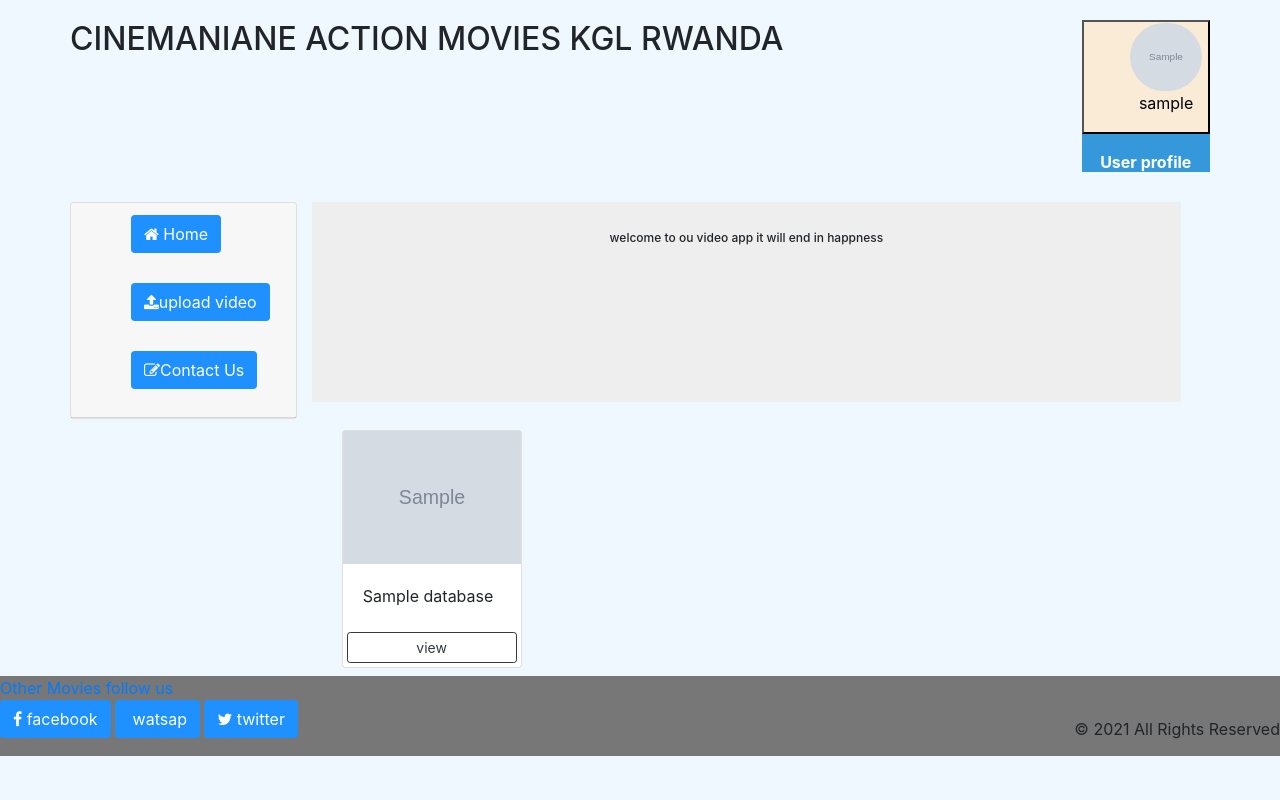
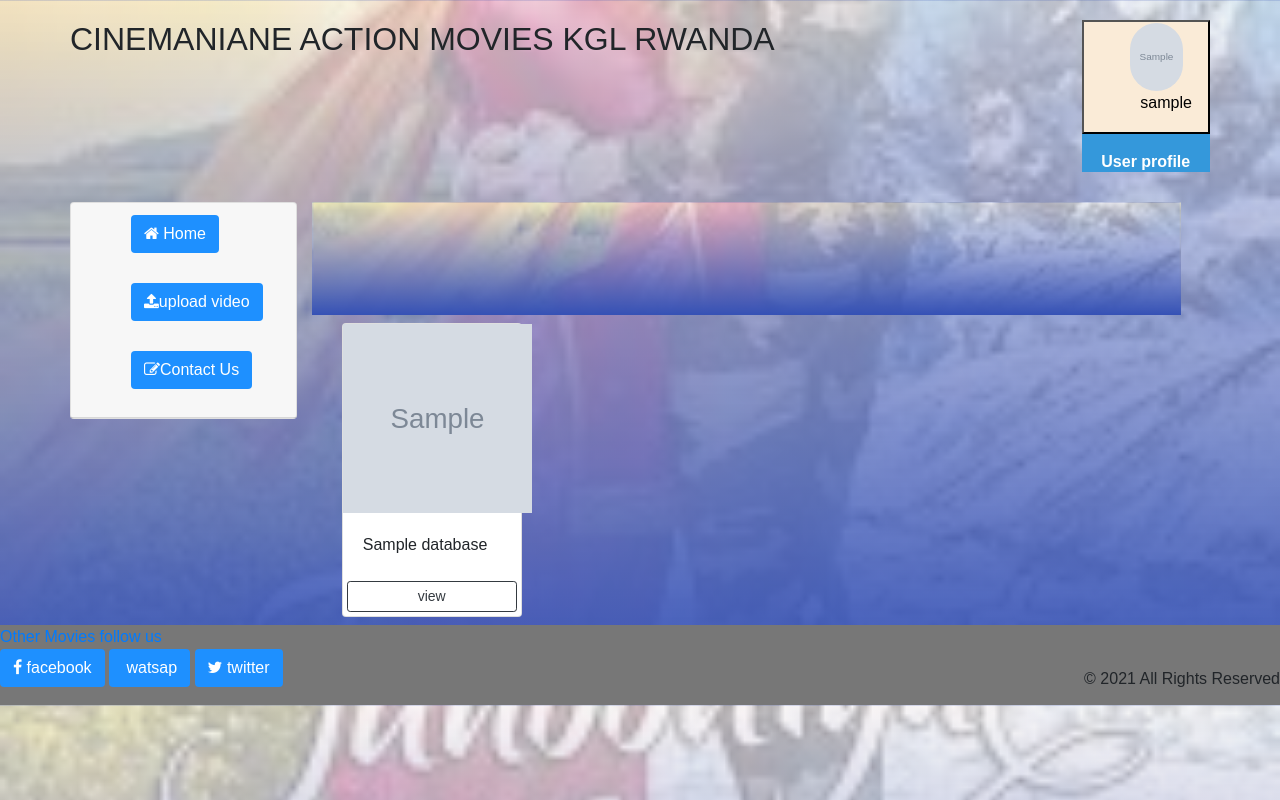
Before and after one commit to Olivierbiganiro/app, a Django app: page / in a window 1280 px wide. Run offline with Django 4.2, Linux system fonts and the light colour scheme; a user stored in the database is signed in; tables that the repository leaves empty hold one stand-in row (values such as "Sample post"); grey boxes marked "Sample" are stand-in pictures; parts of the project's set-up code (start-up, migrations or seed data) failed here and were passed over.

Commit message:
last code

```diff
--- a/myapp/forms.py
+++ b/myapp/forms.py
@@ -1,6 +1,4 @@
-from distutils.command.upload import upload
 from email.policy import default
-from django.forms import ModelForm
 from django.contrib.auth.forms import UserCreationForm
 from django.contrib.auth.models import User
 from django import forms
--- a/myapp/models.py
+++ b/myapp/models.py
@@ -9,10 +9,10 @@ from django.db import models
 from embed_video.fields import EmbedVideoField
 
 class Database(models.Model):
-    movie_poster =models.ImageField(default='default.jpg ', null=True, upload_to='video_photoes')
-    movie_link=EmbedVideoField()
+    movie_poster =models.ImageField(default='default.jpg ', upload_to='video_photoes', null=False)
+    movie_link=EmbedVideoField(null=False)
     date_uploaded = models.DateTimeField(default=django.utils.timezone.now)
-    title = models.CharField(max_length=100, blank=True, null=True)
+    title = models.CharField(max_length=100, blank=True, null=False)
     release_date =models.DateTimeField(auto_now_add=True, null=True, editable=True)
     main_actors = models.CharField(max_length=100)
     genre = models.CharField(max_length=100)
@@ -27,9 +27,9 @@ class Database(models.Model):
 
 class Profile(models.Model):
     choice=[
-        ('M', 'Male'),
-        ('F', 'Female'),
-        ('O', 'Other'),
+        ('Male', 'Male'),
+        ('Female', 'Female'),
+        ('Other', 'Other'),
         ]
     user=models.OneToOneField(User, on_delete=models.CASCADE)
     gender=models.CharField(max_length=10, choices=choice)
--- a/myapp/views.py
+++ b/myapp/views.py
@@ -76,7 +76,6 @@ def signin(request):
     return render(request, 'signin.html', {'form': form})
 
 
-# Olivier@345
 def register(request):
     form = registration()
     if request.method == 'POST':
--- a/static/home.css
+++ b/static/home.css
@@ -26,6 +26,13 @@
     justify-content: space-between;
     margin-top: 20px;
     margin-bottom: 20px;
+  }
+  .avatar {
+    border-radius: 120px 120px 120px 120px;
+    width: 1.9cm;
+     height: 1.8cm;
+     text-align: center;
+     align-items: center;
   }
 
 .nav {
@@ -149,3 +156,7 @@
   .dropdown a:hover {background-color: #ddd;}
 
   .show {display: block;}
+  .newpic{
+    width:100%;
+
+  }
--- a/templates/home1.html
+++ b/templates/home1.html
@@ -11,7 +11,17 @@
 </head>
 <style>
 body{
-    background-color: aliceblue;
+    background:linear-gradient(rgba(247, 241, 241, 0.7), #3551b5) , url("../media/photoes/download_6.jfif");
+    background-size:cover;
+    background-position: center;
+    font-family: sans-serif;
+}
+.body{
+    background:linear-gradient(rgba(247, 241, 241, 0.7), #3551b5) , url("../media/photoes/download_6.jfif");
+    background-size:cover;
+    background-position: center;
+    font-family: sans-serif;
+    height: 3cm;
 }
 button{
 
@@ -20,6 +30,10 @@ button{
 }
 table,tr,td{
     text-align: left;
+}
+.image-size{
+    width: 5cm;
+    height: 5cm;
 }
 </style>
 <body>
@@ -31,8 +45,8 @@ table,tr,td{
         {% if user.is_authenticated %}
            <button>
            <ul style="align-items:center; border: none;">
-           <img style="border-radius: 120px 120px 120px 120px;
-           width: 1.9cm; height: 1.8cm; text-align: center; align-items: center;"
+           <img style="border-radius: 100px 100px 100px 100px;
+           width: 1.4cm; height: 1.8cm; text-align: center; align-items: center; margin-right: 0.5cm; "
            src="{{ user.profile.profile_image.url }}"><br>
             <span style="width:1.9cm;">{{ request.user }}
             </ul>
@@ -47,20 +61,25 @@ table,tr,td{
                   <div id="myDropdown" class="dropdown-content" style="float:right;">
 
                     {% block content %}
-                    <h1 style="font-size:17px; text-align: center; ">
+                    <div>
+                        <img style="border-radius: 200px 200px 200px 200px;
+                        width: 4cm; height: 3.9cm; margin-right: 4cm; margin-top: 0.8cm;"
+                         src="{{ user.profile.profile_image.url }}">
+                      </div>
+                    <h1 style="font-size:17px; text-align: left; margin-left: 1cm;">
                     Your profile<br>
                     </h1>
-                    <table style="border:0px solid;" >
+                    <table style="border:0px solid; margin-left: 1cm;" >
                         <tr style="border:0px solid;">
                             <td style="border:0px solid;">Username:<br>First Name:<br>Last Name:<br>Email: <br>Gender:<br>Age:</td>
                             <td style="border:0px solid;">{{user.username}}<br>
                                 {{user.first_name}}<br>
                                 {{user.last_name}}<br>{{user.email}}<br>
                                 {{ user.profile.gender }}<br>
-                                {{ user.profile.age }}<br>
+                                {{ user.profile.age }}  years<br>
                             </td>
                         </tr>
-                    </table><br><br><br><br>
+                    </table><br><br>
                     <button style="text-align: left;" type="submit"><a href="/profile"> Edit profile</a></button>
                     <button type="submit"><a href="{% url 'logout' %}"> logout</a></button>
 
@@ -70,14 +89,14 @@ table,tr,td{
             </div>
         {%else%}
             <ul style="align-items:Rights;">
-                <button><a href="/signin"><img
+                <button><a style="text-decoration:none;" href="/signin"><img
                 style="border-radius: 300px 300px 300px 300px;
                 width: 3cm;" src="../media/media/photoes/download (9).jfif"><br> GUEST</a>
                 <br>
                 </button>
              </ul>
-            <button type="submit"><a href="/signin"> Login</button>
-            <button type="submit"><a href="/register"> register</a></button>
+            <button type="submit"><a style="text-decoration:none;" href="/signin"> Login</button>
+            <button type="submit"><a style="text-decoration:none;" href="/register"> register</a></button>
         {%endif%}
         </label>
 
@@ -107,9 +126,8 @@ table,tr,td{
                     <div class="row">
                        <div class="col-md-4">
                           <div style="width: 23cm;">
-                            <div class="hero">
-                                <h1 style="font-size:12px">welcome to ou video app
-                                    it will end in happness</h1>
+                            <div class="body">
+
                             </div>
                             <div class="container">
                                 <div class="row">
@@ -119,7 +137,7 @@ table,tr,td{
                                                {% for x in video %}
                                                <div class="col-md-4">
                                                   <div class="card my-2">
-                                                   <img  class="image-thumbail" src="{{x.movie_poster.url }}"
+                                                   <img  class="image-size" src="{{x.movie_poster.url }}"
                                                     onclick="location.href='{{x.movie_link}}'">
                                                     <div class="card-body">
                                                       <p class="card-text">{{x.title}}</p>
```
Also changed, not shown: media/photoes/download_7.jfif (added), media/photoes/download_8.jfif (added), media/photoes/download_8_9BxYOXM.jfif (added), media/photoes/download_8_GKH5bMG.jfif (added), media/photoes/download_8_ZdmddTd.jfif (added), media/video_photoes/download_1.jfif (added), media/video_photoes/download_3_0qHorGj.jfif (added), media/video_photoes/download_4.jfif (added), myapp/migrations/0001_initial.py (added), myapp/migrations/__init__.py (added), templates/home.html (line endings or trailing spaces).
